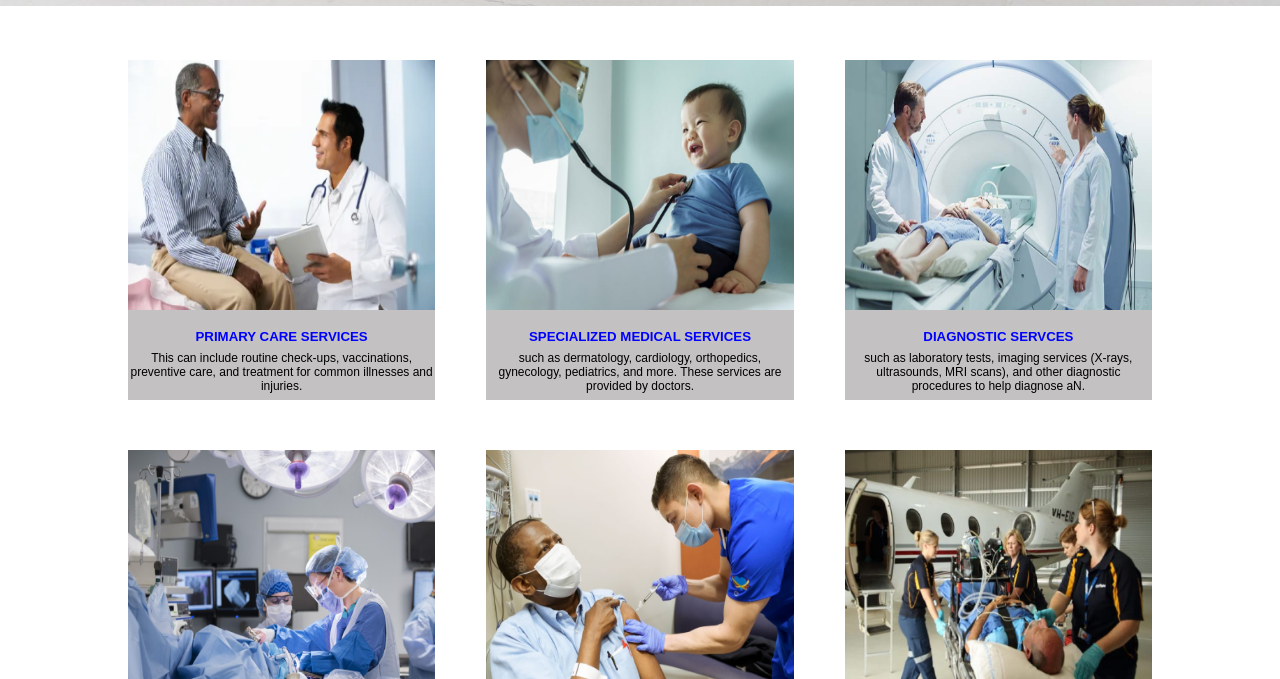
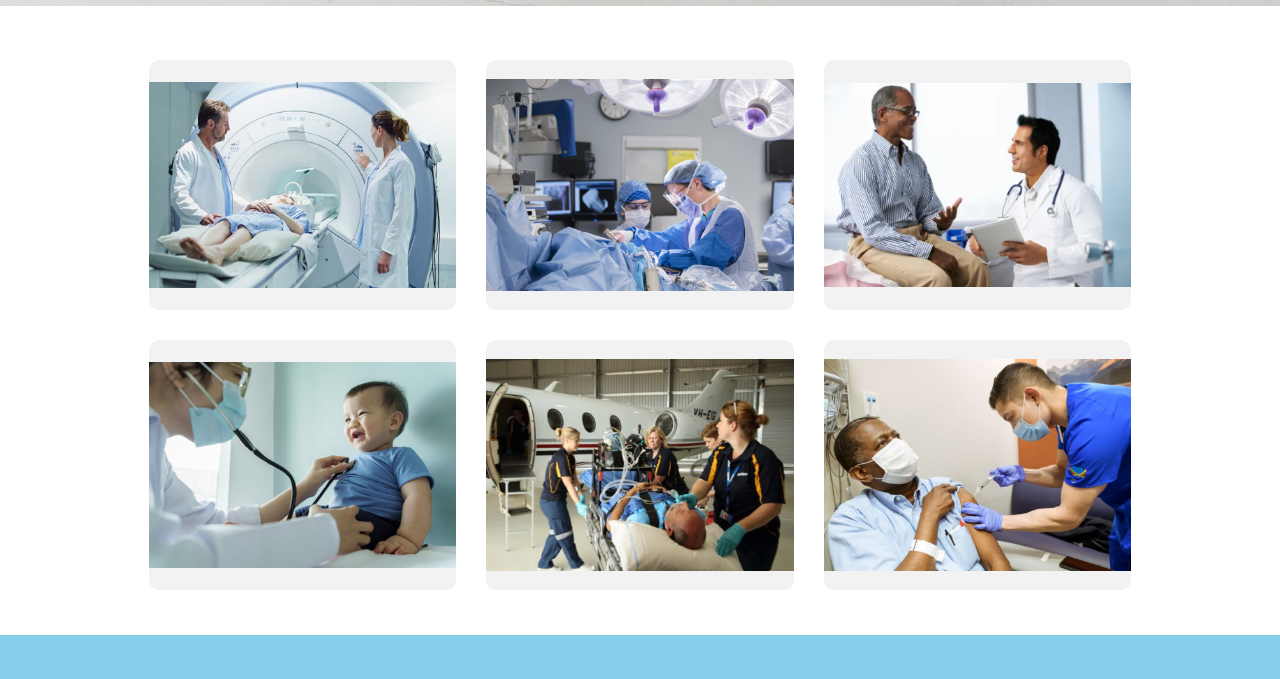
Before and after one commit to leakvor/C7-CLINIC-SERVICE, a plain HTML site: page page/service.html in a window 1280 px wide. Shown: the part 569-1248 px from the top of the page. Drawn offline with Linux system fonts and the light colour scheme.

Commit message:
#29 update card service

```diff
--- a/page/service.html
+++ b/page/service.html
@@ -31,54 +31,61 @@
     <div class="container">
         <div class="container-card">
             <div class="card">
-                <img src="/image/services/PrimaryCareService.png" alt="" width="100%" height="250px">
-                <div class="card-footer">
-                    <h5>PRIMARY CARE SERVICES</h5>
-                    <p>This can include routine check-ups, vaccinations, preventive care, and treatment for common
-                        illnesses and injuries.</p>
+                <img src="/image/services/Diagnostic.png" alt="" width="100%">
+                <div class="card__content">
+                    <p class="card__title">Primary Care Service</p>
+                    <p class="card__description">These are general medical services provided by healthcare
+                        professionals, such as doctors, nurses, and physician assistants. This can include routine
+                        check-ups, vaccinations, preventive care, and treatment for common illnesses and injuries.</p>
                 </div>
             </div>
             <div class="card">
-                <img src="/image/services/SpecializedMedical.png" alt="" width="100%" height="250px">
-                <div class="card-footer">
-                    <h5>SPECIALIZED MEDICAL SERVICES</h5>
-                    <p> such as dermatology, cardiology, orthopedics, gynecology, pediatrics, and more. These services
-                        are provided by doctors.</p>
+                <img src="/image/services/MonitorSurgical.png" alt="" width="100%">
+                <div class="card__content">
+                    <p class="card__title">Specialized Medical Services:</p>
+                    <p class="card__description">Private clinics may offer specialized medical services in various
+                        fields, such as dermatology, cardiology, orthopedics, gynecology, pediatrics, and more. These
+                        services are provided by doctors with expertise in their respective fields.</p>
                 </div>
             </div>
             <div class="card">
-                <img src="/image/services/Diagnostic.png" alt="" width="100%" height="250px">
-                <div class="card-footer">
-                    <h5>DIAGNOSTIC SERVCES</h5>
-                    <p>such as laboratory tests, imaging services (X-rays, ultrasounds, MRI scans), and other diagnostic
-                        procedures to help diagnose aN.</p>
+                <img src="/image/services/PrimaryCareService.png" alt="" width="100%">
+                <div class="card__content">
+                    <p class="card__title">Diagnostic Services</p>
+                    <p class="card__description">Private clinics often offer diagnostic services, such as laboratory
+                        tests, imaging services (X-rays, ultrasounds, MRI scans), and other diagnostic procedures to
+                        help diagnose and monitor medical conditions.</p>
                 </div>
             </div>
             <div class="card">
-                <img src="/image/services/MonitorSurgical.png" alt="" width="100%" height="250px">
-                <div class="card-footer">
-                    <h5>MONITOR SURGICAL PROCEDURES</h5>
-                    <p>can be performed in an outpatient setting, such as mole removal, biopsies, suturing of minor
-                        wounds, and joint injections.</p>
+                <img src="/image/services/SpecializedMedical.png" alt="" width="100%">
+                <div class="card__content">
+                    <p class="card__title">Minor Surgical Procedures</p>
+                    <p class="card__description">Some private clinics may also offer minor surgical procedures that can
+                        be performed in an outpatient setting, such as mole removal, biopsies, suturing of minor wounds,
+                        and joint injections..</p>
                 </div>
             </div>
             <div class="card">
-                <img src="/image/services/Wellness.png" alt="" width="100%" height="250px">
-                <div class="card-footer">
-                    <h5>WELLNESS AND PRENTIVE SERVICE</h5>
-                    <p>wellness and preventive services, such as health screenings, vaccinations, lifestyle counseling,
-                        and chronic disease management.</p>
+                <img src="/image/services/TransferPatients.png" alt="" width="100%">
+                <div class="card__content">
+                    <p class="card__title"> Wellness and Preventive Services</p>
+                    <p class="card__description"> Private clinics may provide wellness and preventive services, such as
+                        health screenings, vaccinations, lifestyle counseling, and chronic disease management.</p>
                 </div>
             </div>
             <div class="card">
-                <img src="/image/services/TransferPatients.png" alt="" width="100%" height="250px">
-                <div class="card-footer">
-                    <h5>TRANSFER PATIENTS TO OTHER COUNTRY</h5>
-                    <p>"Transfer patients to other country" refers to the process of moving a patient from one country
-                        to another for medical treatment or care. </p>
+                <img src="/image/services/Wellness.png" alt="" width="100%">
+                <div class="card__content">
+                    <p class="card__title">Trandsper</p>
+                    <p class="card__description">Lorem ipsum dolor sit amet, consectetur adipiscing elit, sed do eiusmod
+                        tempor incididunt ut labore et dolore magna aliqua. Ut enim ad minim veniam, quis nostrud
+                        exercitation ullamco.</p>
                 </div>
             </div>
         </div>
+
+
     </div>
 
     <footer>
--- /dev/null
+++ b/sass/component/_card-service.scss
@@ -0,0 +1,82 @@
+@import './variable';
+@import './group-mxin';
+@import '../mixins/responsive';
+.container{
+    display: flex;
+    justify-content: center;
+}
+.container-card {
+    width: 80%;
+    display: flex;
+    flex-wrap: wrap;
+    align-items: center;
+    justify-content: center;
+    gap: 30px;
+    margin: $mainMargin;
+    @include responsive(xl){
+        width: 85%;
+        gap: 50px;
+    }
+    .card {
+        @include responsive(xl){
+            width: 38%;
+        }
+        @include responsive(md){
+            width: 90%;
+        }
+        width: 30%;
+        position: relative;
+        height: 250px;
+        background-color: #f2f2f2;
+        border-radius: 10px;
+        display: flex;
+        align-items: center;
+        justify-content: center;
+        overflow: hidden;
+        perspective: 1000px;
+        box-shadow: 0 0 0 5px #ffffff80;
+        transition: all 0.6s cubic-bezier(0.175, 0.885, 0.32, 1.275);
+
+        .card__content {
+            position: absolute;
+            top: 0;
+            left: 0;
+            width: 100%;
+            height: 100%;
+            padding: 20px;
+            box-sizing: border-box;
+            background-color:$mainColor;
+            transform: rotateX(-90deg);
+            transform-origin: bottom;
+            transition: all 0.6s cubic-bezier(0.175, 0.885, 0.32, 1.275);
+
+            .card__description {
+                margin: 10px 0 0;
+                font-size: 14px;
+                color: #777;
+                line-height: 1.4;
+            }
+        }
+    }
+
+    .card:hover {
+        transform: scale(1.05);
+        box-shadow: 0 8px 16px rgba(255, 255, 255, 0.2);
+
+        .card__content {
+            transform: rotateX(0deg);
+        }
+
+        .card__title {
+            margin: 0;
+            font-size: 24px;
+            color: #333;
+            font-weight: 700;
+        }
+
+        svg {
+            scale: 0;
+        }
+
+    }
+}
--- a/sass/health-check-up.scss
+++ b/sass/health-check-up.scss
@@ -1,2 +1,2 @@
 @import './main.scss';
-@import './component/services-card';
+@import './component/healthCheck-card';
--- a/sass/service.scss
+++ b/sass/service.scss
@@ -1,2 +1,2 @@
 @import './main.scss';
-@import './component/services-card';
+@import './component/card-service';
```
Also changed, not shown: index.html (+0 -5 lines), page/contact Us.html (+0 -4 lines), css/service.css, dist/css/health-check-up.min.css, dist/css/informationOfDoctor.min.css, dist/css/service.min.css, dist/css/table-schedul.min.css, image/services/146263974-56a6fc963df78cf772914bac (1).jpg (deleted), sass/component/_healthCheck-card.scss (renamed from sass/component/_services-card.scss), 8 other files. Lines whose indentation alone changed are shown as unchanged.
